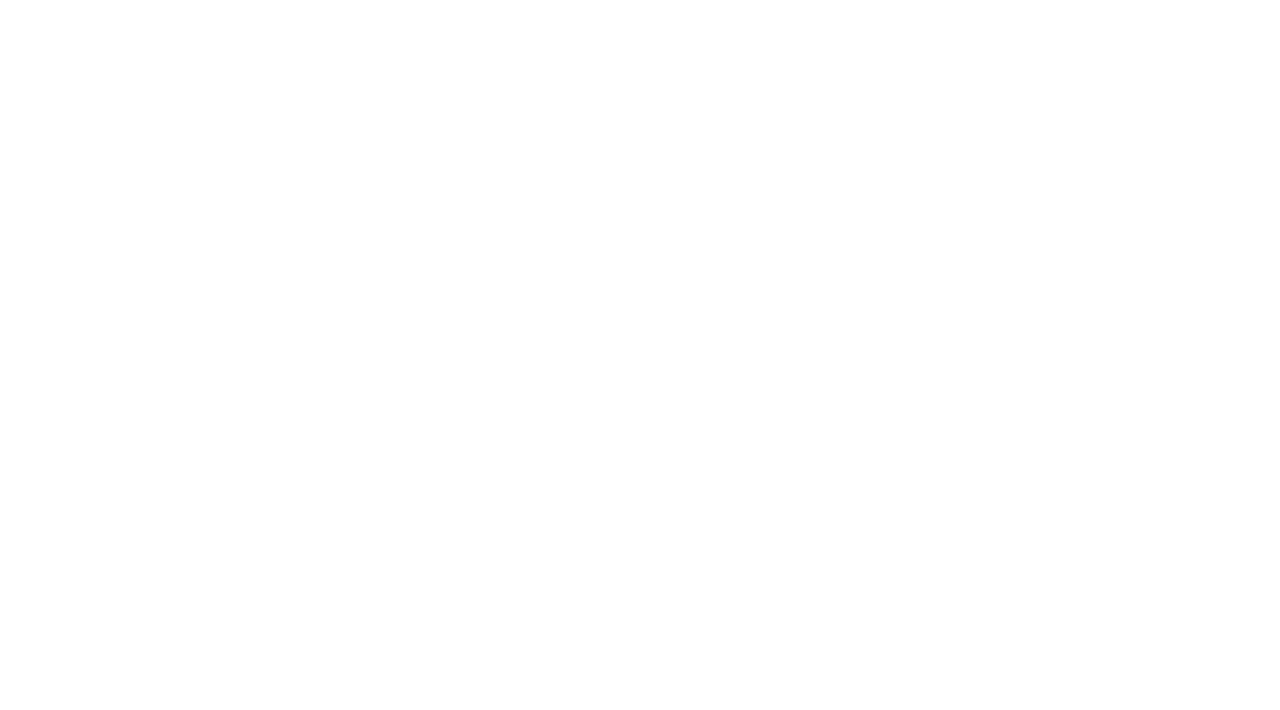
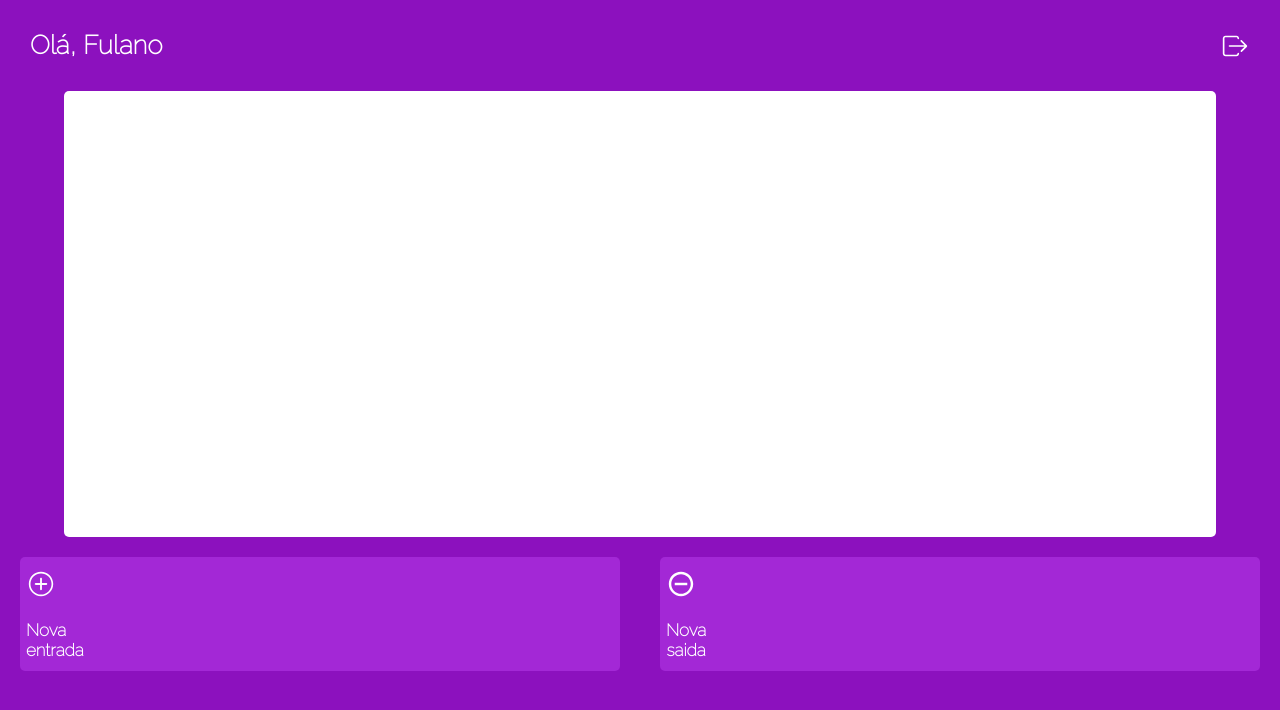
Before and after one commit to felipereismonteiro/myWallet-front, a React (Create React App) app: page /myWallet in a window 1280 px wide. Before the commit this address had no page. Shown: the top 710 px of the page. Built offline with nearby package versions, Linux system fonts and the light colour scheme; a web font is replaced by a local one.

Commit message:
feat: getEntries page

```diff
--- a/package.json
+++ b/package.json
@@ -9,6 +9,8 @@
     "axios": "^1.1.3",
     "react": "^18.2.0",
     "react-dom": "^18.2.0",
+    "react-icons": "^4.6.0",
+    "react-ionicons": "^4.2.0",
     "react-router-dom": "^6.4.3",
     "react-scripts": "5.0.1",
     "styled-components": "^5.3.6",
--- a/src/App.js
+++ b/src/App.js
@@ -1,17 +1,24 @@
+import { useState } from "react";
 import { BrowserRouter, Routes, Route } from "react-router-dom";
+import { Contexto } from "./Context/Context";
 import { GlobalStyle } from "./mainComponents/reset";
 import SignUp from "./signUpPage/signUpPage";
 import SignIn from "./singnInPage/signIn";
+import Wallet from "./walletPage/wallet";
 
 function App() {
+  const [token, setToken] = useState();
   return (
+    <Contexto.Provider value={[token, setToken]}>
     <BrowserRouter>
       <GlobalStyle />
       <Routes>
         <Route path="/" element={<SignIn />} />
         <Route path="/sign-up" element={<SignUp />} />
+        <Route path="/myWallet" element={<Wallet/>}/>
       </Routes>
     </BrowserRouter>
+    </Contexto.Provider>
   );
 }
 
--- /dev/null
+++ b/src/Context/Context.js
@@ -0,0 +1,3 @@
+import { createContext } from "react";
+
+export const Contexto = createContext(0);
--- /dev/null
+++ b/src/mainComponents/header.js
@@ -0,0 +1,41 @@
+import styled from "styled-components";
+import { IoIosLogOut } from "react-icons/io";
+import { useContext } from "react";
+import { Contexto } from "../Context/Context";
+import { useNavigate } from "react-router-dom";
+
+export default function Header() {
+  // eslint-disable-next-line no-unused-vars
+  const [token, setToken] = useContext(Contexto)
+  const navigate = useNavigate();
+
+  function logOut() {
+    setToken();
+    navigate("/");
+  }
+
+  return (
+    <Container>
+      <BemVindo>Olá, Fulano</BemVindo>
+      <IoIosLogOut onClick={logOut}
+        style={{ fontSize: "30px", color: "#FFFFFF", margin: "30px" }}
+      />
+    </Container>
+  );
+}
+
+const Container = styled.div`
+    display: flex;
+    justify-content: space-between;
+    align-items: center;
+`
+
+const BemVindo = styled.p`
+  font-family: "Raleway";
+  font-style: normal;
+  font-weight: bold;
+  font-size: 26px;
+  line-height: 31px;
+  color: #ffffff;
+  margin: 30px;
+`;
--- a/src/mainComponents/reset.js
+++ b/src/mainComponents/reset.js
@@ -34,6 +34,7 @@ footer, header, hgroup, menu, nav, section {
 body {
 	line-height: 1;
     height: 100%;
+	background-color: #8c11be;
 }
 ol, ul {
 	list-style: none;
--- a/src/singnInPage/signIn.js
+++ b/src/singnInPage/signIn.js
@@ -1,12 +1,13 @@
-import { dblClick } from "@testing-library/user-event/dist/click";
 import axios from "axios";
-import { useState } from "react";
-import { Link } from "react-router-dom";
+import { useContext } from "react";
+import { Link, useNavigate } from "react-router-dom";
 import styled from "styled-components";
+import { Contexto } from "../Context/Context";
 import Logo from "../mainComponents/logo";
 
 export default function SignIn() {
-  const [token, setToken] = useState();
+  const [token, setToken] = useContext(Contexto);
+  const navigate = useNavigate();
 
   async function submited(form) {
     form.preventDefault()
@@ -16,6 +17,11 @@ export default function SignIn() {
     try {
       const promisse = await axios.post("http://localhost:5000/sign-in", {email, password});
       setToken(promisse.data);
+      navigate("/myWallet");
+    } catch(err) {
+      alert(err.response.data);
+    }
+  }
 
   setInterval(async () => {
     try {
@@ -23,19 +29,14 @@ export default function SignIn() {
         return false;
       }
       await axios.put("http://localhost:5000/update",{lastStatus: Date.now()}, {headers: {
-            "Authorization": `Bearer ${promisse.data}`
+        "Authorization": `Bearer ${token}`
       }})
+      console.log("updated!!!");
     }catch(err) {
       console.log(err);
     }
 
-      }, 10000);
-    } catch(err) {
-      alert(err.response.data);
-    }
-  }
-
-
+  }, 5000);
 
   return (
     <Container>
--- /dev/null
+++ b/src/walletPage/buttons.js
@@ -0,0 +1,40 @@
+import { IoIosAddCircleOutline, IoMdRemoveCircleOutline } from "react-icons/io";
+import styled from "styled-components";
+
+export default function Buttons() {
+  return (
+    <>
+      <Botoes>
+        <IoIosAddCircleOutline style={{ fontSize: "30px" }} />
+        <Texto>Nova entrada</Texto>
+      </Botoes>
+      <Botoes>
+        <IoMdRemoveCircleOutline style={{ fontSize: "30px" }} />
+        <p>
+          Nova <br /> saida
+        </p>
+      </Botoes>
+    </>
+  );
+}
+
+const Botoes = styled.button`
+  display: flex;
+  justify-content: space-around;
+  flex-direction: column;
+  font-size: 17px;
+  font-family: "Raleway";
+  font-style: normal;
+  font-weight: bold;
+  color: white;
+  margin: 20px;
+  border: none;
+  width: 100%;
+  height: 114px;
+  background: #a328d6;
+  border-radius: 5px;
+`;
+
+const Texto = styled.p`
+    max-width: 10px;
+`
--- /dev/null
+++ b/src/walletPage/dados.js
@@ -0,0 +1,39 @@
+import styled from "styled-components";
+
+export default function Entradas({ Date, Texto, type, value }) {
+  return (
+    <Container>
+      <Desc>
+        <p>{Date}</p> <p>{Texto}</p>
+      </Desc>
+      <Valor color={type}>{value}</Valor>
+    </Container>
+  );
+}
+
+const Container = styled.div`
+  display: flex;
+  justify-content: space-between;
+`;
+
+const Desc = styled.div`
+  display: flex;
+  justify-content: space-around;
+  margin: 10px;
+  width: 45%;
+  && p:first-child {
+    color: #c6c6c6;
+  }
+  && p {
+    font-family: "Raleway";
+    font-weight: bold;
+    font-size: 16px;
+    line-height: 19px;
+    color: #000000;
+  }
+`;
+
+const Valor = styled.p`
+  margin: 10px;
+  color: ${props => props.color === "Entry" ? "#03AC00" : "#C70000"}
+`;
--- /dev/null
+++ b/src/walletPage/wallet.js
@@ -0,0 +1,70 @@
+import axios from "axios";
+import { useContext, useState } from "react";
+import styled from "styled-components";
+import { Contexto } from "../Context/Context";
+import Header from "../mainComponents/header";
+import Buttons from "./buttons";
+import Entradas from "./dados";
+
+export default function Wallet() {
+  const [token, setToken] = useContext(Contexto);
+  const [data, setData] = useState([])
+
+  if(token !== undefined ){
+    getEntry()
+  }
+
+  async function getEntry() {
+    try {
+      const config = {
+        headers: {
+          "Authorization": `Bearer ${token}`
+        }
+      }
+
+      if(token === undefined) {
+        return false;
+      }
+
+      const promisse = await axios.get("http://localhost:5000/entry", config)
+      setData(promisse.data);
+    } catch(err) {
+      console.log(err.response.data);
+    }
+  }
+
+  return (
+    <>
+      <Header />
+      <Dados>
+        {data.map(d => <Entradas
+          Date={d.date}
+          Texto={d.description}
+          type={d.typeof}
+          value={d.value}
+        />)}
+      </Dados>
+      <Container>
+        <Buttons />
+      </Container>
+    </>
+  );
+}
+
+const Container = styled.div`
+  display: flex;
+  justify-content: space-between;
+  align-items: center;
+  bottom: 0;
+`;
+
+const Dados = styled.div`
+overflow-y: scroll;
+  width: 90%;
+  height: 446px;
+  background-color: #ffffff;
+  margin: 0 auto;
+  box-sizing: border-box;
+  padding-top: 20px;
+  border-radius: 5px;
+`;
```
Also changed, not shown: 1 other file (tests, documents, lock files or other folders). Lines whose indentation alone changed are shown as unchanged.
